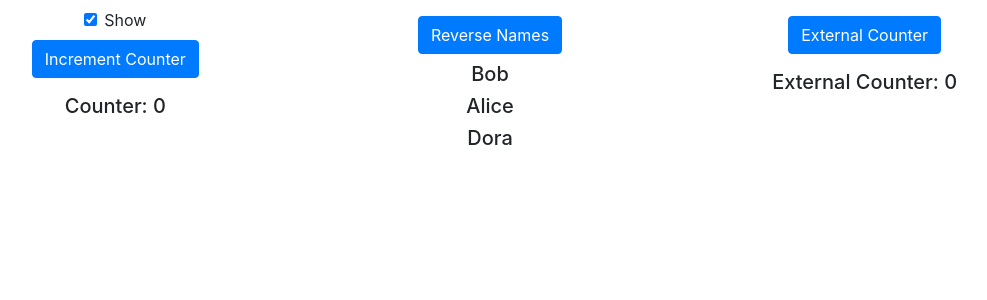
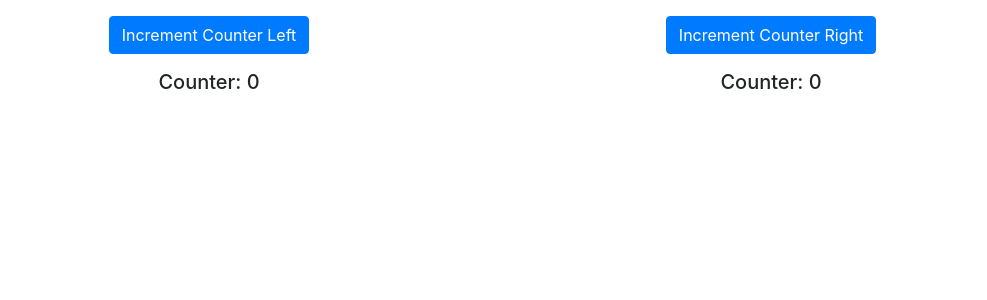
Before and after one commit to ndminh1307js/pro-react-16, a React (Create React App) app in the folder Chapter-13/lifecycle/: page / in a window 1280 px wide. Shown: the top 300 px of the page, without its empty margins (150-1137 px from the left). Built offline with nearby package versions, Linux system fonts and the light colour scheme.

Commit message:
Preventing Unnecessary Component Updates

```diff
--- a/Chapter-13/lifecycle/src/App.js
+++ b/Chapter-13/lifecycle/src/App.js
@@ -1,24 +1,24 @@
 import React, { Component } from 'react';
 import { Message } from './Message';
-import { List } from './List';
-import { ExternalCounter } from './ExternalCounter';
-import { HooksMessage } from './HooksMessage';
+// import { List } from './List';
+// import { ExternalCounter } from './ExternalCounter';
+// import { HooksMessage } from './HooksMessage';
 
 export default class App extends Component {
 	constructor(props) {
 		super(props);
 		this.state = {
-			counter: 0,
-			showMessage: true,
+			counterLeft: 0,
+			counterRight: 0,
 		};
 	}
 
-	incrementCounter = () => {
-		this.setState({ counter: this.state.counter + 1 });
-	};
-
-	handleChange = () => {
-		this.setState({ showMessage: !this.state.showMessage });
+	incrementCounter = counter => {
+		if (counter === 'left') {
+			this.setState({ counterLeft: this.state.counterLeft + 1 });
+		} else {
+			this.setState({ counterRight: this.state.counterRight + 1 });
+		}
 	};
 
 	render() {
@@ -26,29 +26,19 @@ export default class App extends Component {
 		return (
 			<div className='container text-center'>
 				<div className='row p-2'>
-					<div className='col-4'>
-						<div className='form-check'>
-							<input
-								type='checkbox'
-								className='form-check-input'
-								checked={this.state.showMessage}
-								onChange={this.handleChange}
-							/>
-							<label className='form-check-label'>Show</label>
-						</div>
-						{this.state.showMessage && (
-							<HooksMessage
-								message={`Counter: ${this.state.counter}`}
-								callback={this.incrementCounter}
-								text='Increment Counter'
-							/>
-						)}
+					<div className='col-6'>
+						<Message
+							message={`Counter: ${this.state.counterLeft}`}
+							callback={() => this.incrementCounter('left')}
+							text='Increment Counter Left'
+						/>
 					</div>
-					<div className='col-4'>
-						<List />
-					</div>
-					<div className='col-4'>
-						<ExternalCounter />
+					<div className='col-6'>
+						<Message
+							message={`Counter: ${this.state.counterRight}`}
+							callback={() => this.incrementCounter('right')}
+							text='Increment Counter Right'
+						/>
 					</div>
 				</div>
 			</div>
--- a/Chapter-13/lifecycle/src/Message.js
+++ b/Chapter-13/lifecycle/src/Message.js
@@ -41,6 +41,16 @@ export class Message extends Component {
 		console.log('componentDidMount Message component');
 	}
 
+	shouldComponentUpdate(newProps, newState) {
+		let change = newProps.message !== this.props.message;
+		if (change) {
+			console.log(`shouldComponentUpdate ${this.props.text}: Update Allowed`);
+		} else {
+			console.log(`shouldComponentUpdate ${this.props.text}: Update Prevented`);
+		}
+		return change;
+	}
+
 	componentDidUpdate() {
 		console.log('componentDidUpdate Message component');
 	}
```
